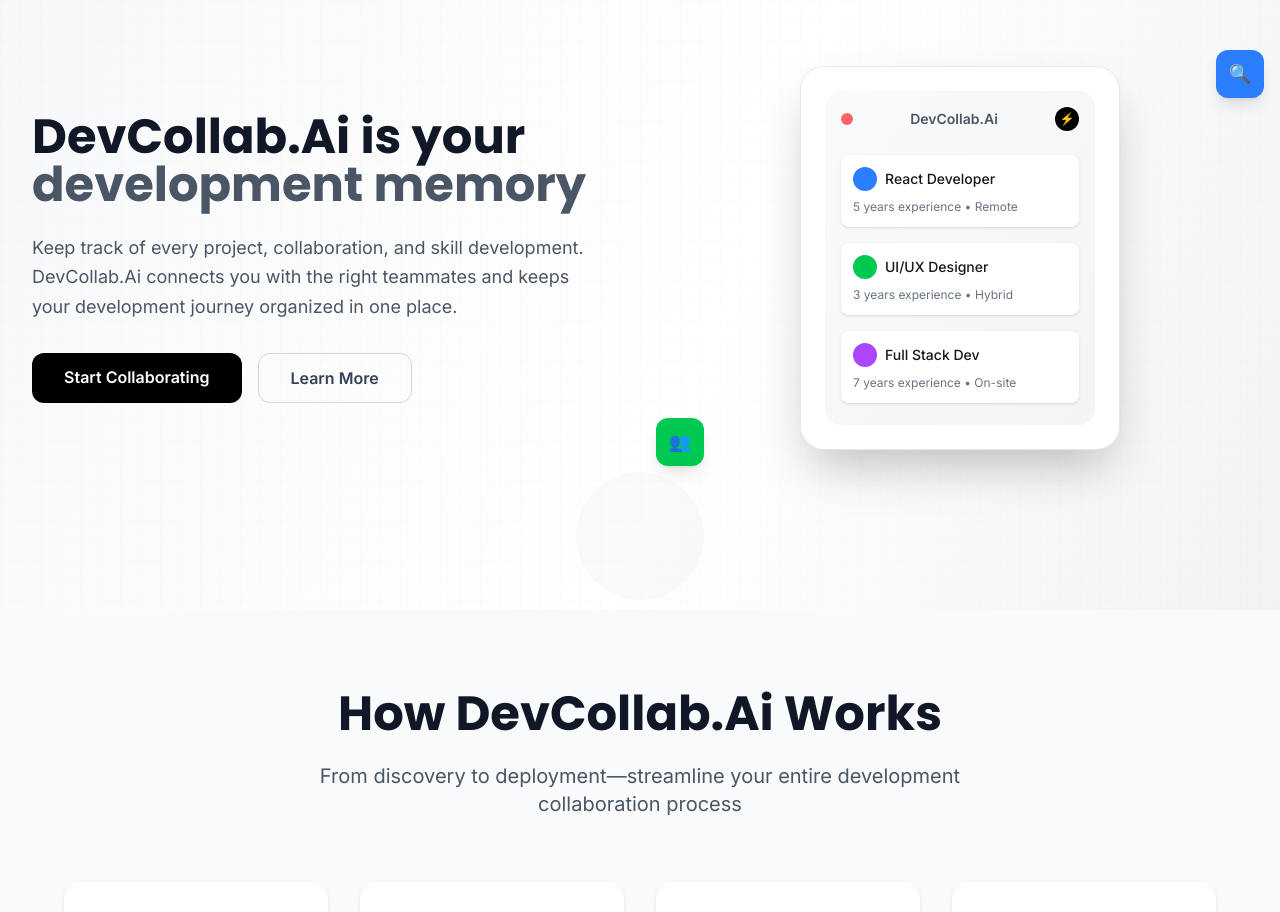
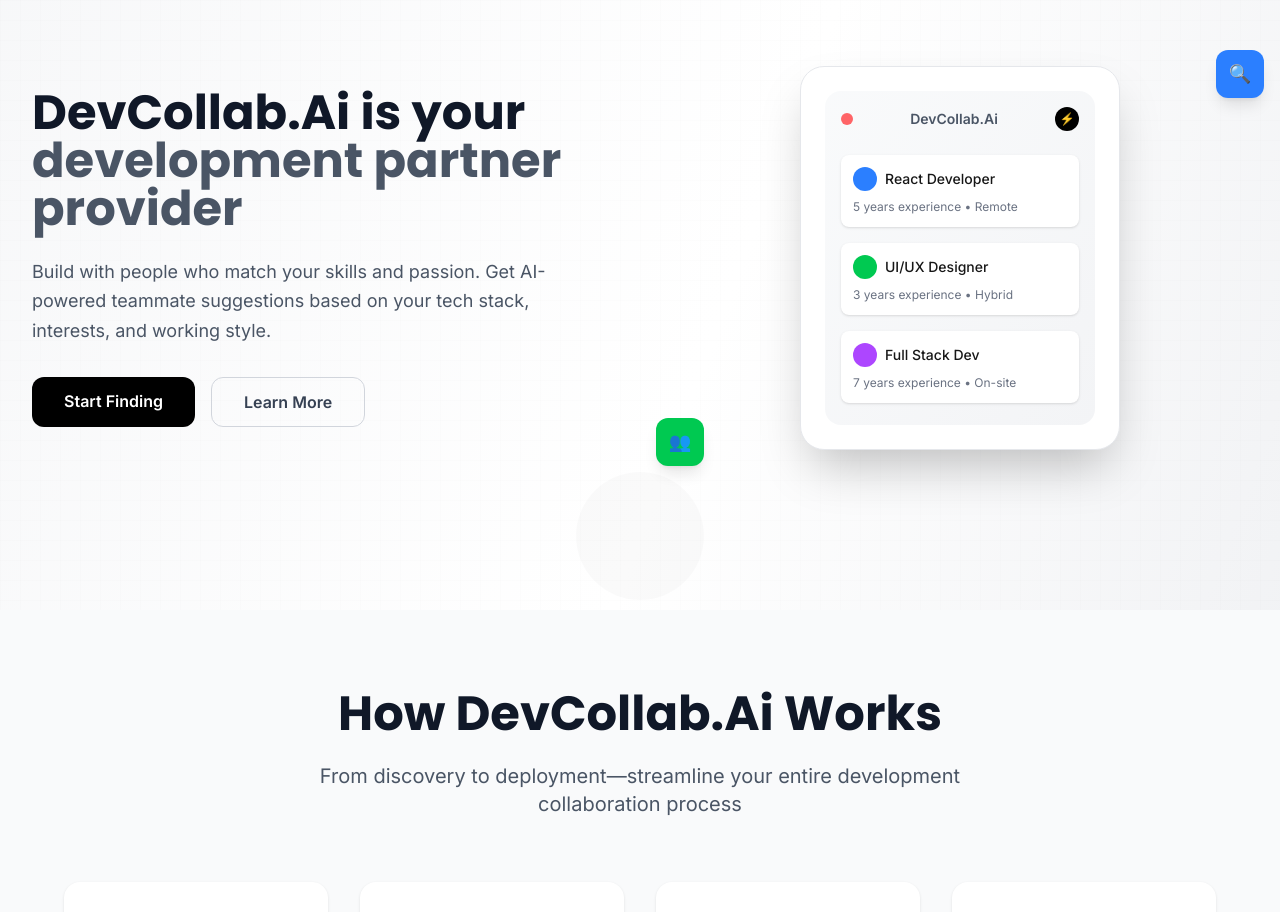
Before and after one commit to vijha742/DevCollab.Ai, a Next.js app in the folder client/: page / in a window 1280 px wide. Shown: the part 1180-2092 px from the top of the page. Built offline with nearby package versions, Linux system fonts and the light colour scheme.

Commit message:
feat: Update Home page content and remove Profile Preview from Onboarding

```diff
--- a/client/src/app/page.tsx
+++ b/client/src/app/page.tsx
@@ -239,27 +239,28 @@
         <section id="features" className="py-20 px-4 sm:px-6 lg:px-8">
           <div className="max-w-7xl mx-auto">
             {/* Main Feature Showcase */}
-            <div className="features-header mb-20" data-scroll-reveal>
+            <div className="features-header mb-20">
               <div className="grid lg:grid-cols-2 gap-16 items-center">
                 {/* Left Side - Content */}
                 <div>
                   <h2 className="font-display text-5xl font-bold text-gray-900 mb-6">
                     DevCollab.Ai is your
                     <br />
-                    <span className="text-gray-600">development memory</span>
+                    <span className="text-gray-600">
+                      development partner provider
+                    </span>
                   </h2>
                   <p className="font-inter text-lg text-gray-600 mb-8 leading-relaxed">
-                    Keep track of every project, collaboration, and skill
-                    development. DevCollab.Ai connects you with the right
-                    teammates and keeps your development journey organized in
-                    one place.
+                    Build with people who match your skills and passion. Get
+                    AI-powered teammate suggestions based on your tech stack,
+                    interests, and working style.
                   </p>
                   <div className="flex flex-col sm:flex-row gap-4">
                     <a
                       href="/Team"
                       className="bg-black hover:bg-gray-800 text-white font-semibold py-3 px-8 rounded-xl transition-all duration-300"
                     >
-                      Start Collaborating
+                      Start Finding
                     </a>
                     <a
                       href="#how-it-works"
--- a/client/src/components/Onboarding.tsx
+++ b/client/src/components/Onboarding.tsx
@@ -590,47 +590,6 @@
                     </p>
                   </div>
                 </div>
-
-                {/* Profile Preview */}
-                <div className="bg-gray-50 rounded-xl p-6">
-                  <h3 className="text-lg text-black font-semibold mb-4">
-                    Profile Preview
-                  </h3>
-                  <div className="flex items-start space-x-4">
-                    <img
-                      src={
-                        profile.profilePic ||
-                        "https://images.unsplash.com/photo-1472099645785-5658abf4ff4e?w=64&h=64&fit=crop&crop=face"
-                      }
-                      alt="Profile"
-                      className="w-16 h-16 rounded-full object-cover"
-                    />
-                    <div>
-                      <h4 className="font-semibold text-black text-lg">
-                        {profile.firstName} {profile.lastName}
-                      </h4>
-                      <p className="text-gray-600">{profile.experienceLevel}</p>
-                      <p className="text-sm text-gray-800 mt-1">
-                        {profile.bio}
-                      </p>
-                      <div className="flex flex-wrap gap-1 mt-2">
-                        {profile.skills.slice(0, 3).map((skill) => (
-                          <span
-                            key={skill}
-                            className="bg-black text-white px-2 py-1 rounded-full text-xs"
-                          >
-                            {skill}
-                          </span>
-                        ))}
-                        {profile.skills.length > 3 && (
-                          <span className="text-gray-800 text-xs">
-                            +{profile.skills.length - 3} more
-                          </span>
-                        )}
-                      </div>
-                    </div>
-                  </div>
-                </div>
               </div>
             )}
 
```
Also changed, not shown: 1 other file (tests, documents, lock files or other folders).
